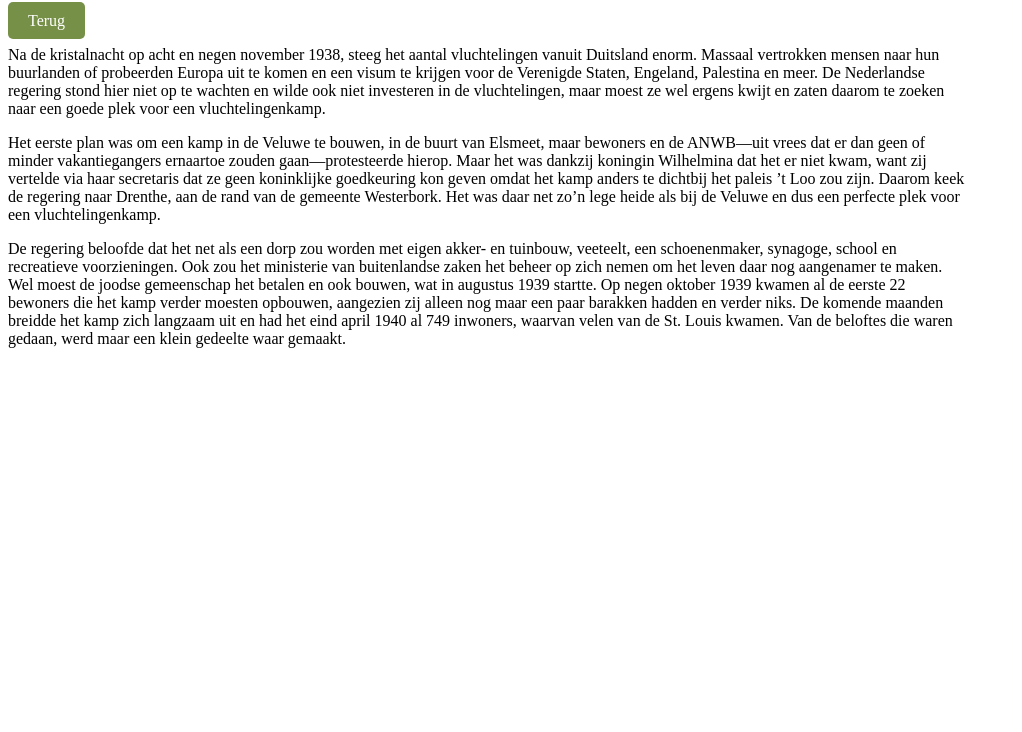
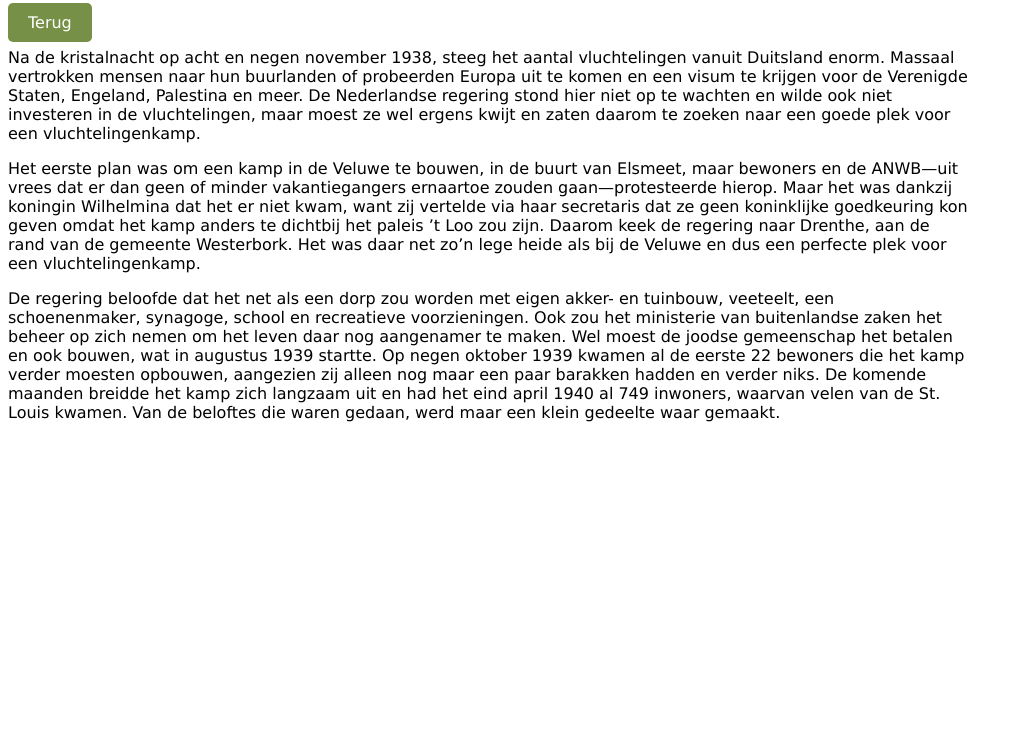
Before and after one commit to QuickerzGaming/WOII-Website, a plain HTML site: page Kampen/westerbork.html in a window 1280 px wide. Shown: the part 68-800 px from the top of the page, without its empty margins (0-1022 px from the left). Drawn offline with Linux system fonts and the light colour scheme; files that its build step writes are made by us from their sources.

Commit message:
Update style.css

```diff
--- a/style.css
+++ b/style.css
@@ -60,3 +60,14 @@
         background-color: #303a1e
     }
 }
+
+/* changes the font */
+p {
+    font-family: Verdana, Geneva, Tahoma, sans-serif
+}
+h1 {
+    font-family: Verdana, Geneva, Tahoma, sans-serif
+}
+a {
+    font-family: Verdana, Geneva, Tahoma, sans-serif
+}
```
